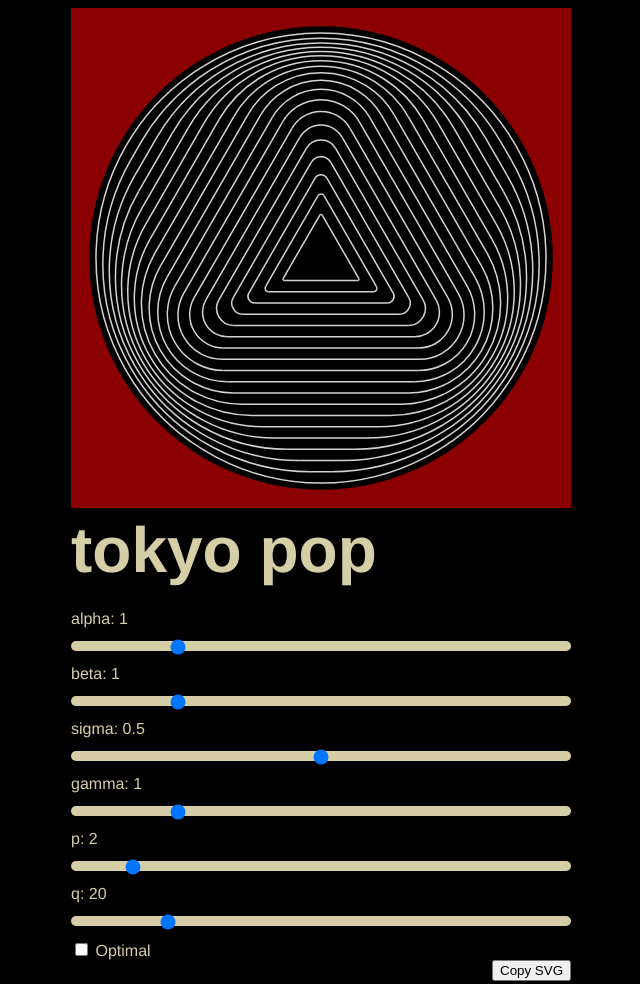
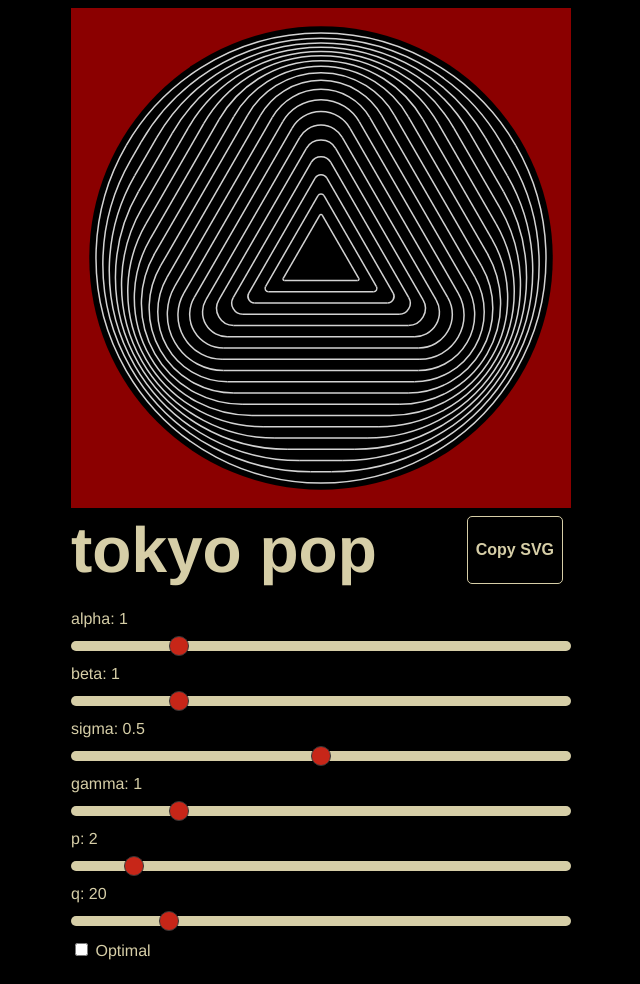
Before and after one commit to dyigitpolat/tokyopop, a plain HTML site: page index.html in a window 1280 px wide. Shown: the whole page, without its empty margins (319-959 px from the left). Drawn offline with Linux system fonts and the light colour scheme.

Commit message:
fix style

```diff
--- a/index.html
+++ b/index.html
@@ -2,9 +2,9 @@
 
 <head>
     <title>tokyo pop.</title>
+    <link rel="stylesheet" href="input-range.css" />
+    <link rel="stylesheet" href="style.css" />
     <script async type="text/javascript" src="tokyopop.js"></script>
-    <link rel="stylesheet" href="style.css" />
-    <link rel="stylesheet" href="input-range.css" />
 </head>
 
 <body>
@@ -14,7 +14,13 @@
         </div>
 
         <div id="controller">
-            <h1 class="headline">tokyo pop</h1>
+            <!-- headline div -->
+            <div id="headline-div">
+                <p id="headline">tokyo pop</p>
+                <div id="btn-container">
+                    <button id="copy-to-clipboard" onclick="copyToClipboard()">Copy SVG</button>
+                </div>
+            </div>
             <div id="controls"><br />
                 <label for="alpha_slider">alpha: <span id="alpha_out"></span> </label>
                 <input class="range-input" type="range" min="0.1" max="4.5" value="1.0" step="0.01" id="alpha_slider"
@@ -42,12 +48,8 @@
                 <input type="range" min="2" max="100" value="20" step="1" id="q_slider" onmousemove="update()"
                     onchange="update()" />
 
-                <br />
                 <input type="checkbox" id="optimal" onchange="update()" />
                 <label for="optimal">Optimal</label>
-                <div id="btn-container">
-                    <button id='copy-to-clipboard' onclick="copyToClipboard()">Copy SVG</button>
-                </div>
             </div>
         </div>
 </body>
--- a/input-range.css
+++ b/input-range.css
@@ -1,5 +1,6 @@
 input[type="range"] {
     height: 27px;
+    appearance: none;
     margin: 5px 0;
     width: 100%;
     background: transparent;
@@ -26,7 +27,7 @@ input[type="range"]::-webkit-slider-thumb {
     background: var(--main-red);
     cursor: pointer;
     -webkit-appearance: none;
-    margin-top: -2.5px;
+    margin-top: -5.5px;
 }
 input[type="range"]:focus::-webkit-slider-runnable-track {
     background: var(--main-yellow);
--- a/style.css
+++ b/style.css
@@ -32,7 +32,14 @@ body {
     padding-right: 20%;
 }
 
-.headline {
+#headline-div {
+    /* headline should be justified to the right, btn-container to the left */
+    display: flex;
+    justify-content: space-between;
+
+}
+
+#headline {
     font-size: 4rem;
     font-weight: 600;
     margin-top: 0.3rem;
@@ -47,3 +54,15 @@ body {
     display: flex;
     justify-content: flex-end;
 }
+
+#copy-to-clipboard {
+    background: black;
+    color: #d6cea7;
+    border: 1px solid #d6cea7;
+    border-radius: 5px;
+    padding: 0.5rem;
+    margin: 0.5rem;
+    font-size: 1rem;
+    font-weight: 600;
+    cursor: pointer;
+}
--- a/tokyopop.js
+++ b/tokyopop.js
@@ -1,13 +1,5 @@
-stroke_width = 1.5;
-
 let svg = document.getElementById("bowie");
-
-WIDTH = document.getElementById("controls").offsetWidth;
-CX = WIDTH / 2;
-CY = WIDTH / 2;
-
-svg.setAttribute("width", WIDTH);
-svg.setAttribute("height", WIDTH);
+let stroke_width = 1.5;
 
 function updateWidth() {
     WIDTH = document.getElementById("controls").offsetWidth;
@@ -18,8 +10,9 @@ function updateWidth() {
     svg.setAttribute("height", WIDTH);
     update();
 }
+window.onresize = updateWidth;
+updateWidth();
 
-window.onresize = updateWidth;
 
 function drawFilledRectangle(x, y, w, h, color) {
     let rect = document.createElementNS("http://www.w3.org/2000/svg", "rect");
```
